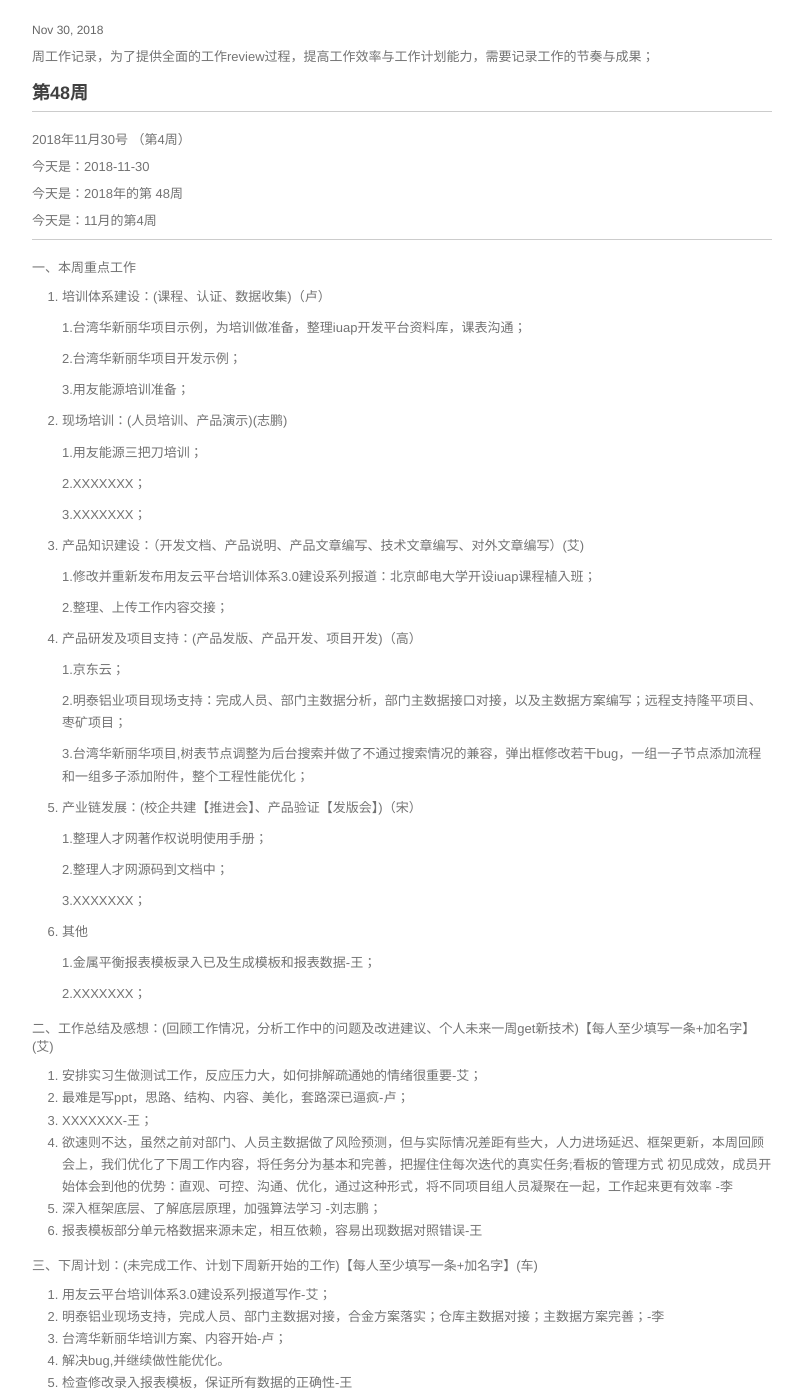
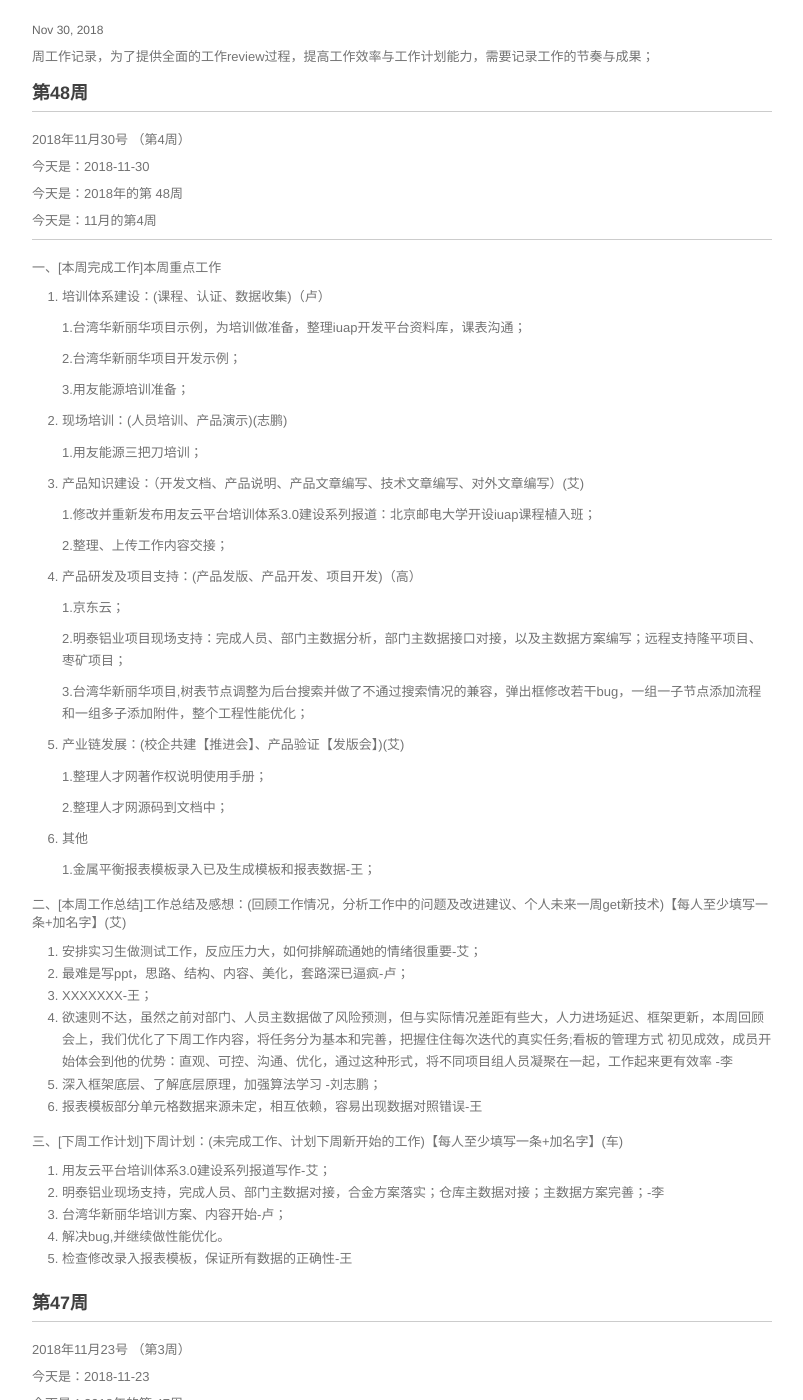
Before and after one commit to walllFlower/blog, a Jekyll site: the page built from _posts/2018-07-17-day_report_cxz.md, in a window 1280 px wide and 1400 px high, scrolled down 250 px. Shown: the whole window, without its empty margins (238-1041 px from the left). Built offline with Jekyll 4.4.1, drawn with Linux system fonts in a browser that asks for light colours; comment, search, counter and statistics services are not loaded; some of the changed text lies outside the part shown.

Commit message:
Update 2018-07-17-day_report_cxz.md

```diff
--- a/_posts/2018-07-17-day_report_cxz.md
+++ b/_posts/2018-07-17-day_report_cxz.md
@@ -22,7 +22,7 @@ categories: 技术运营工作周报
 
 ***
 
-一、本周重点工作
+一、[本周完成工作]本周重点工作
 
 1. 培训体系建设：(课程、认证、数据收集)（卢）
 
@@ -36,10 +36,6 @@ categories: 技术运营工作周报
 
     1.用友能源三把刀培训；
 
-    2.XXXXXXX；
-
-    3.XXXXXXX；
-
 3. 产品知识建设：（开发文档、产品说明、产品文章编写、技术文章编写、对外文章编写）(艾)
 
     1.修改并重新发布用友云平台培训体系3.0建设系列报道：北京邮电大学开设iuap课程植入班；
@@ -54,21 +50,19 @@ categories: 技术运营工作周报
 
     3.台湾华新丽华项目,树表节点调整为后台搜索并做了不通过搜索情况的兼容，弹出框修改若干bug，一组一子节点添加流程和一组多子添加附件，整个工程性能优化；
 
-5. 产业链发展：(校企共建【推进会】、产品验证【发版会】)（宋）
+5. 产业链发展：(校企共建【推进会】、产品验证【发版会】)(艾)
 
     1.整理人才网著作权说明使用手册；
 
     2.整理人才网源码到文档中；
 
-    3.XXXXXXX；
 
 6. 其他
 
     1.金属平衡报表模板录入已及生成模板和报表数据-王；
 
-    2.XXXXXXX；
-
-二、工作总结及感想：(回顾工作情况，分析工作中的问题及改进建议、个人未来一周get新技术)【每人至少填写一条+加名字】(艾)
+
+二、[本周工作总结]工作总结及感想：(回顾工作情况，分析工作中的问题及改进建议、个人未来一周get新技术)【每人至少填写一条+加名字】(艾)
 
 1. 安排实习生做测试工作，反应压力大，如何排解疏通她的情绪很重要-艾；
 2. 最难是写ppt，思路、结构、内容、美化，套路深已逼疯-卢；
@@ -77,7 +71,7 @@ categories: 技术运营工作周报
 5. 深入框架底层、了解底层原理，加强算法学习 -刘志鹏；
 6. 报表模板部分单元格数据来源未定，相互依赖，容易出现数据对照错误-王
 
-三、下周计划：(未完成工作、计划下周新开始的工作)【每人至少填写一条+加名字】(车)
+三、[下周工作计划]下周计划：(未完成工作、计划下周新开始的工作)【每人至少填写一条+加名字】(车)
 
 1. 用友云平台培训体系3.0建设系列报道写作-艾；
 2. 明泰铝业现场支持，完成人员、部门主数据对接，合金方案落实；仓库主数据对接；主数据方案完善；-李
@@ -1675,7 +1669,7 @@ categories: 技术运营工作周报
 
 ***
 
-一、本周重点工作
+一、[本周完成工作]本周重点工作
 
 1. 培训体系建设：(课程、认证、数据收集)（卢）
 
@@ -1723,13 +1717,13 @@ categories: 技术运营工作周报
 
     2.XXXXXXX；
 
-二、工作总结及感想：(回顾工作情况，分析工作中的问题及改进建议、个人未来一周get新技术)【每人至少填写一条+加名字】(艾)
+二、[本周工作总结]工作总结及感想：(回顾工作情况，分析工作中的问题及改进建议、个人未来一周get新技术)【每人至少填写一条+加名字】(艾)
 
 1. XXXXXXX-高：
 2. XXXXXXX-刘；
 3. XXXXXXX-王；
 
-三、下周计划：(未完成工作、计划下周新开始的工作)【每人至少填写一条+加名字】(车)
+三、[下周工作计划]下周计划：(未完成工作、计划下周新开始的工作)【每人至少填写一条+加名字】(车)
 
 1. 产品国际化翻译：
 2. XXXXXXX；
```
